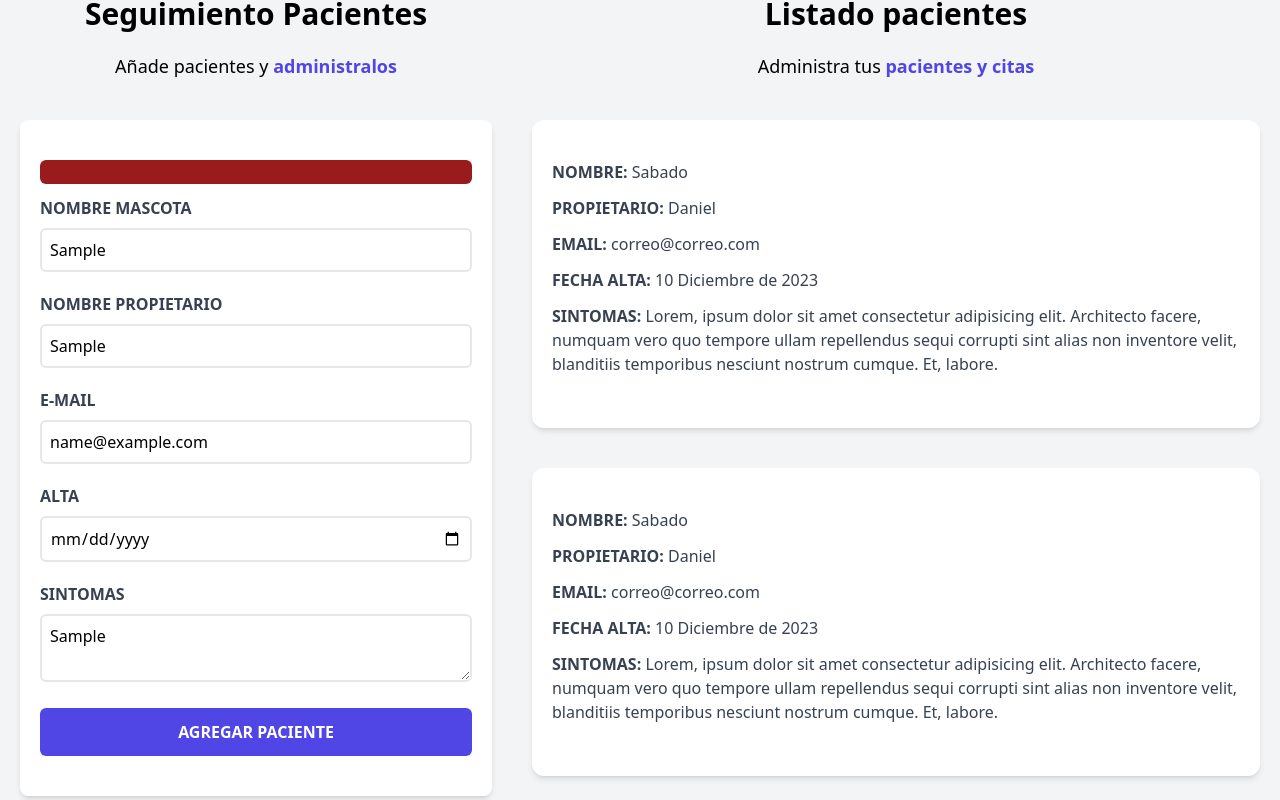
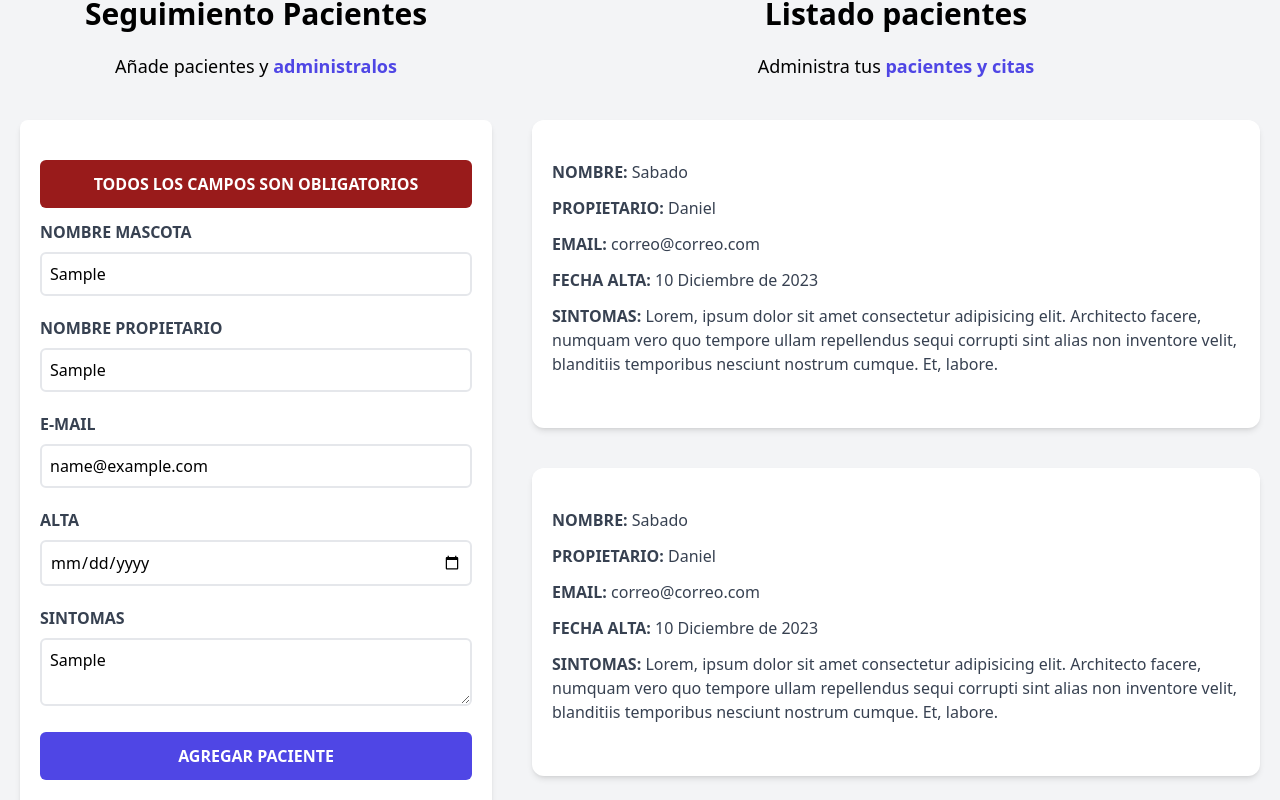
Before and after one commit to angela-001-g/AdministradorPacientesVet, a React (Vite) app in the folder citas-react/: page / in a window 1280 px wide. Both pictures are taken after typing "Sample", "Sample", "name@example.com", "name@example.com", "Sample" into the empty fields and a click on the input "Agregar paciente". Shown: the part 180-980 px from the top of the page. Built offline with nearby package versions, Linux system fonts and the light colour scheme.

Commit message:
component Error

```diff
--- a/citas-react/src/components/Error.jsx
+++ b/citas-react/src/components/Error.jsx
@@ -1,8 +1,9 @@
 
-function Error() {
+// eslint-disable-next-line react/prop-types
+function Error({mensaje}) {
   return (
     <div className="bg-red-800 text-white text-center p-3 uppercase font-bold mb-3 rounded-md" >
-           <p></p>
+           <p> {mensaje} </p>
     </div>
   )
 }
--- a/citas-react/src/components/Formulario.jsx
+++ b/citas-react/src/components/Formulario.jsx
@@ -1,5 +1,5 @@
 import {useState} from "react"
-import Error from "./Error.jsx"
+import Error from "./Error"
 
 // eslint-disable-next-line react/prop-types
 function Formulario({ pacientes, setPacientes }) {
```
